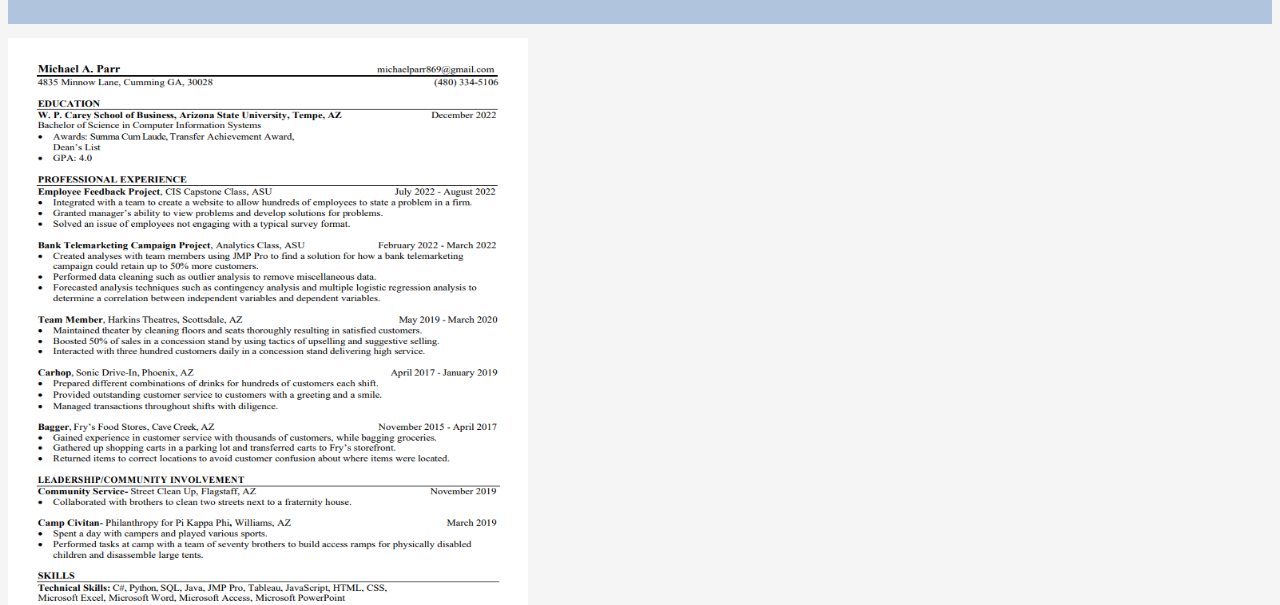
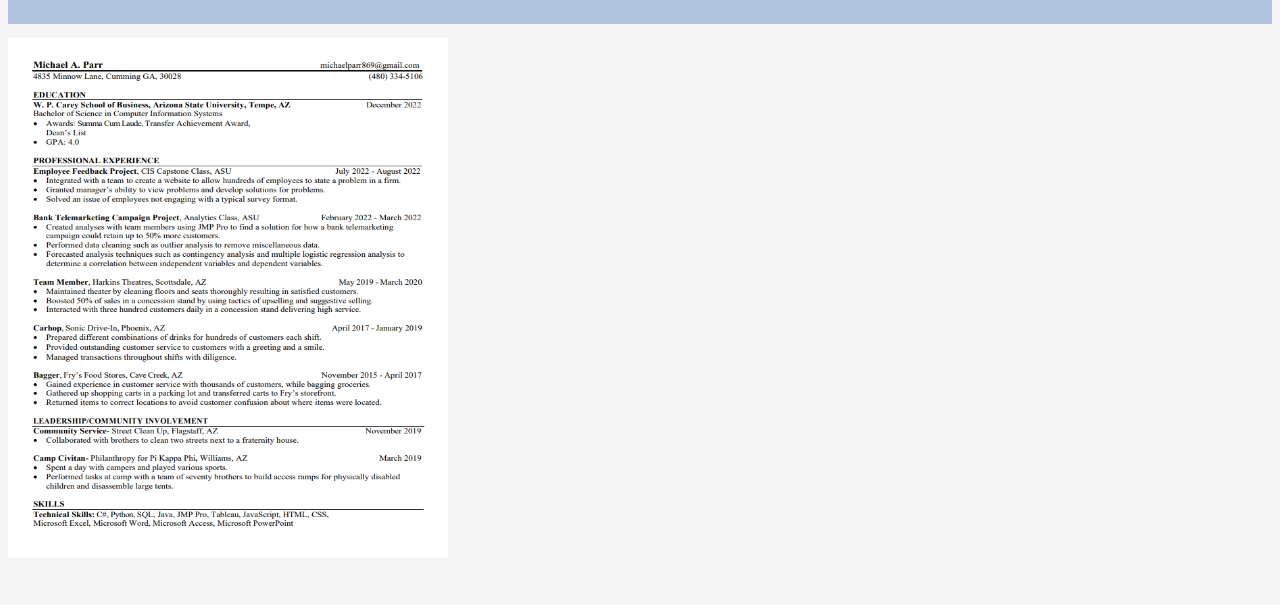
Before and after one commit to MikeP869/personalWebsite, a website: page resume.html in a window 1280 px wide. Shown: the part 209-814 px from the top of the page. Drawn offline with nearby package versions, Linux system fonts and the light colour scheme.

Commit message:
New change

```diff
--- a/styles.css
+++ b/styles.css
@@ -168,8 +168,9 @@ td {
 #actualResumePicture {
     margin-top: 14px;
     margin-bottom: 8px;
-    width: 65vh;
-    height: 75vh;
+    width: 55vh;
+    height: 65vh;
+    display: inline;
     background-image: url('actualResume.png');
     background-size: 100% 100%;
 }
```
